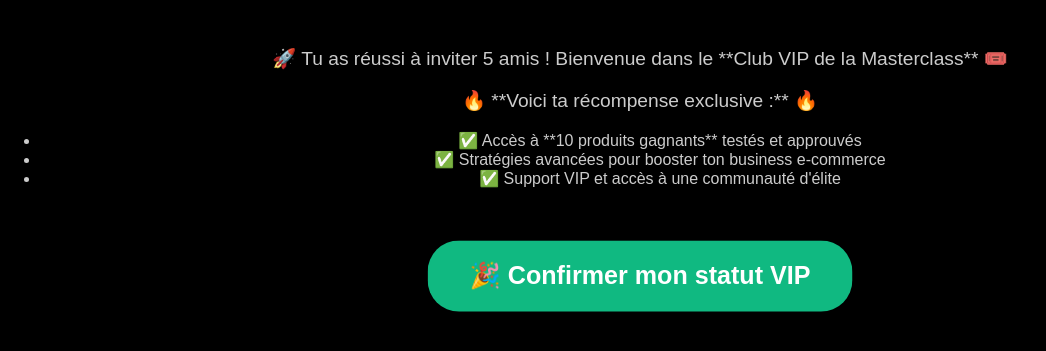
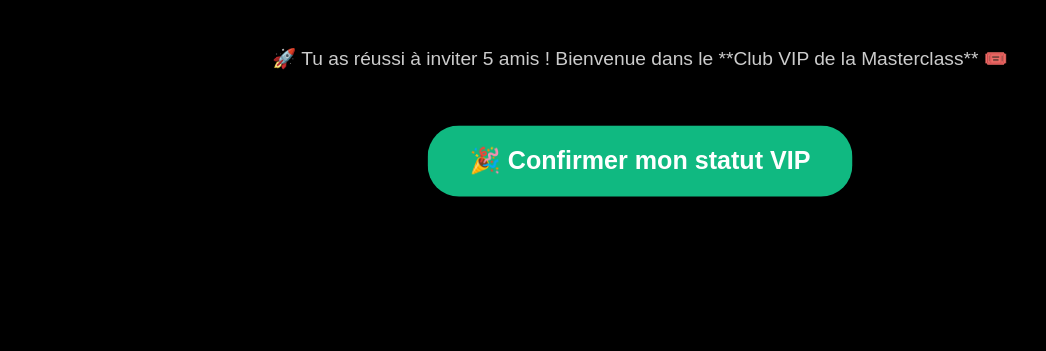
Before and after one commit to brinel123/masterclass-gratuit, a plain HTML site: page recompense.html in a window 1280 px wide. Shown: the part 77-428 px from the top of the page, without its empty margins (0-1046 px from the left). Drawn offline with Linux system fonts and the light colour scheme.

Commit message:
Update recompense.html

```diff
--- a/recompense.html
+++ b/recompense.html
@@ -10,13 +10,6 @@
     <main class="container">
         <h1 class="gold-rain">🎉 Félicitations, tu es VIP ! 🎉</h1>
         <p>🚀 Tu as réussi à inviter 5 amis ! Bienvenue dans le **Club VIP de la Masterclass** 🎟️</p>
-
-        <p>🔥 **Voici ta récompense exclusive :** 🔥</p>
-        <ul>
-            <li>✅ Accès à **10 produits gagnants** testés et approuvés</li>
-            <li>✅ Stratégies avancées pour booster ton business e-commerce</li>
-            <li>✅ Support VIP et accès à une communauté d'élite</li>
-        </ul>
 
         <br>
 
@@ -31,9 +24,8 @@
             formData.append("name", localStorage.getItem("userName"));
             formData.append("phone", localStorage.getItem("userPhone"));
             formData.append("email", localStorage.getItem("userEmail"));
-            formData.append("isVIP", "VIP");
 
-            fetch("https://script.google.com/macros/s/AKfycbw7_JlTjDSArLWwGe7e_t-8yBxu9_BJSlVx9h-ephxeLeHvh8WpgqXIemKSAmwpW3iK/exec", {
+            fetch("https://script.google.com/macros/s/AKfycbwVEpSbWQjjb77tBe3HZGtgIkdkA3Ek6dp5dgVq2CsJDkjgfEf3UI-E3pUSm6iScjju/exec", {
                 method: "POST",
                 body: formData
             })
```
